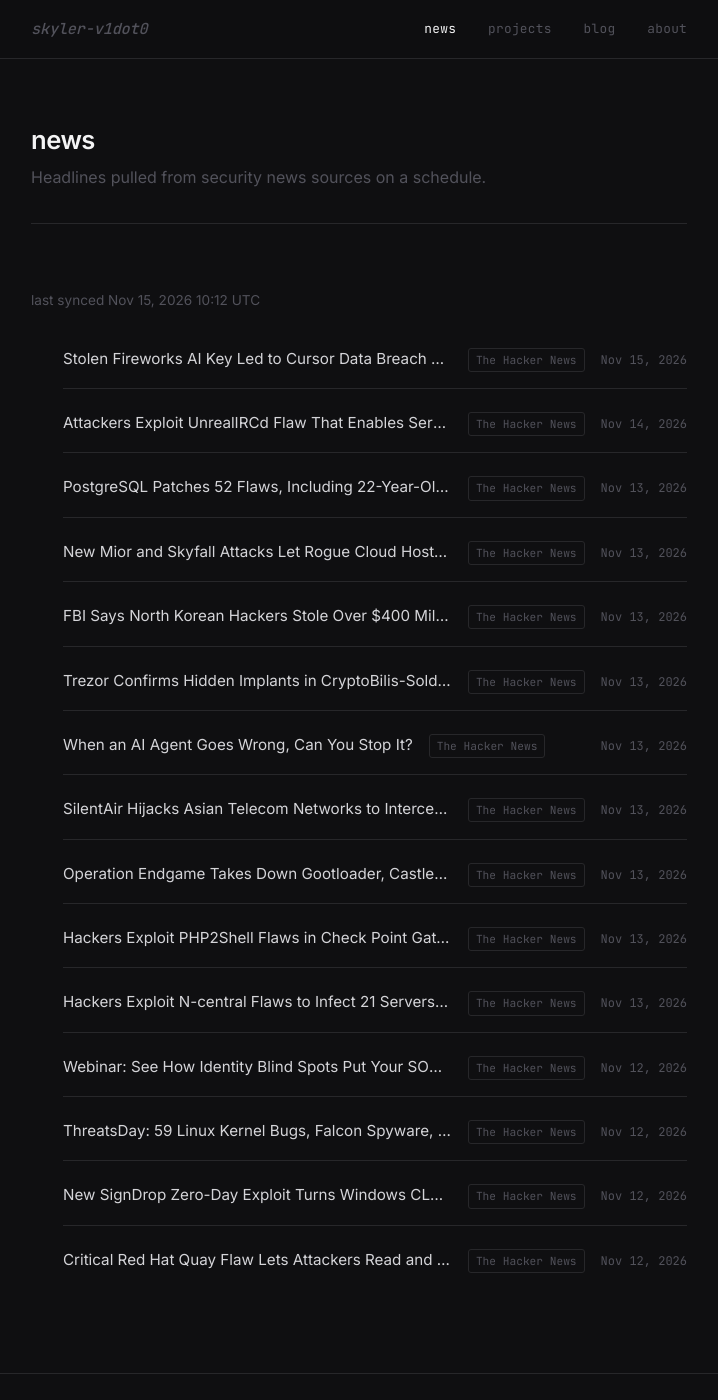
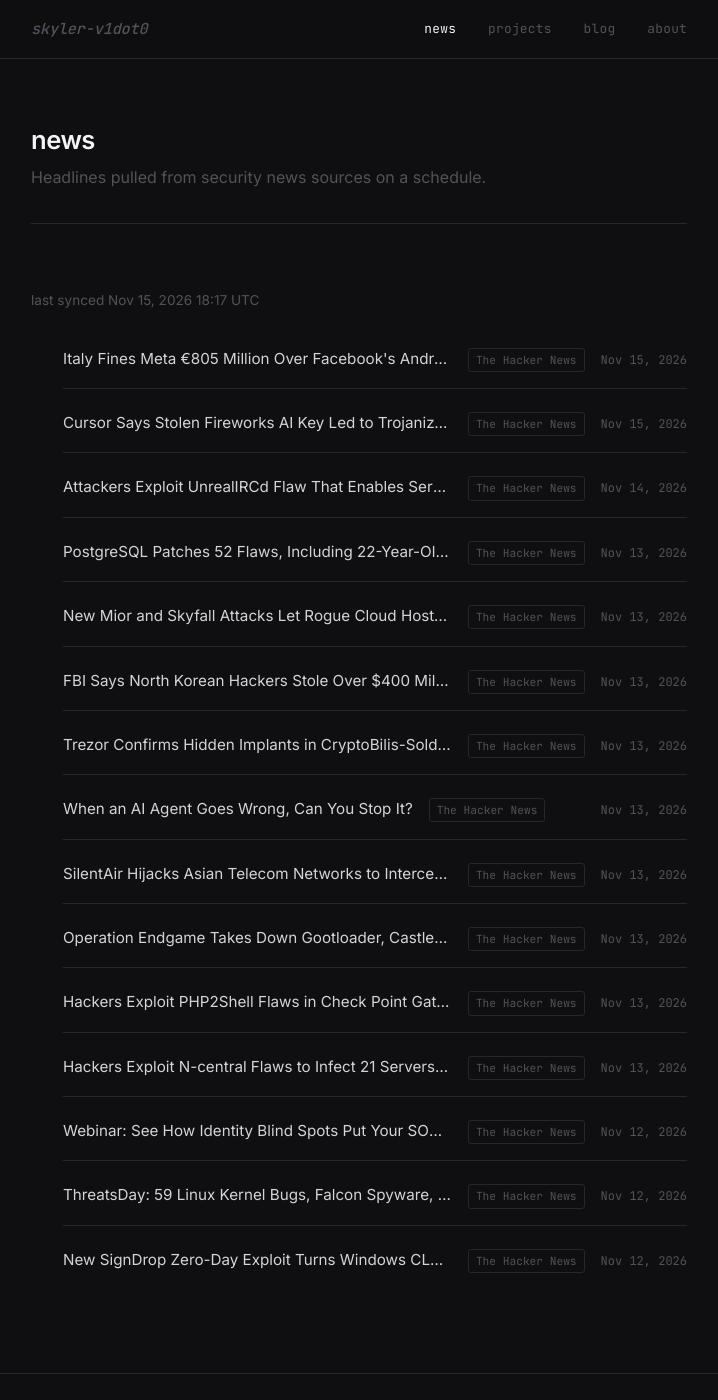
Before and after one commit to skyler-v1dot0/personal-site, a Jekyll site: the page built from news.html, in a window 1280 px wide and 1400 px high. Shown: the whole window, without its empty margins (281-999 px from the left). Built offline with Jekyll 4.4.1, drawn with Linux system fonts in a browser that asks for light colours.

Commit message:
chore: sync news feed [skip ci]

```diff
--- a/_data/news.yml
+++ b/_data/news.yml
@@ -1,8 +1,13 @@
 ---
-updated_at: '2026-11-15T10:12:25Z'
+updated_at: '2026-11-15T18:17:04Z'
 items:
-- title: Stolen Fireworks AI Key Led to Cursor Data Breach and Trojanized Claude Code
-    Extension
+- title: Italy Fines Meta €805 Million Over Facebook's Android Gallery Access Without
+    Explicit Consent
+  url: https://thehackernews.com/2026/11/italy-fines-meta-805-million-over.html
+  source: The Hacker News
+  published: '2026-11-15T11:27:31Z'
+- title: Cursor Says Stolen Fireworks AI Key Led to Trojanized Claude Code Extension
+    Incident
   url: https://thehackernews.com/2026/11/stolen-fireworks-ai-key-led-to-cursor.html
   source: The Hacker News
   published: '2026-11-15T08:22:04Z'
@@ -69,8 +74,3 @@ items:
   url: https://thehackernews.com/2026/11/new-signdrop-zero-day-exploit-turns.html
   source: The Hacker News
   published: '2026-11-12T17:50:27Z'
-- title: Critical Red Hat Quay Flaw Lets Attackers Read and Overwrite All Private
-    Container Images in a Registry
-  url: https://thehackernews.com/2026/11/critical-red-hat-quay-flaw-lets.html
-  source: The Hacker News
-  published: '2026-11-12T16:27:01Z'
```
